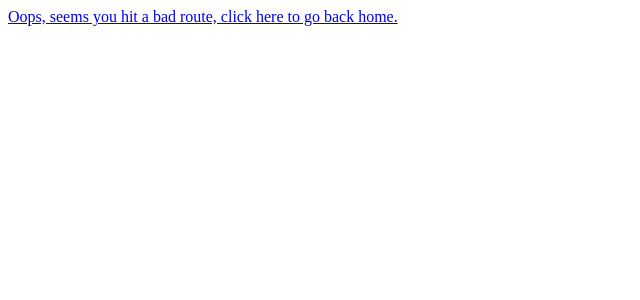
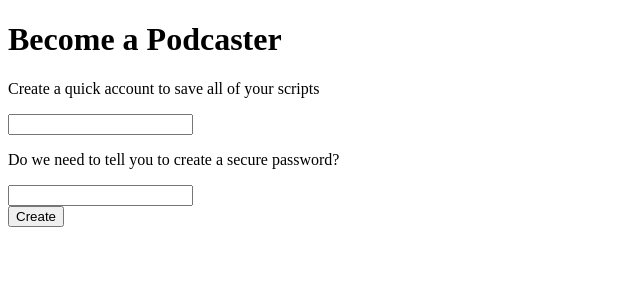
Before and after one commit to EstebanDalelR/podcaster, a Next.js app: page /signup in a window 1280 px wide. Shown: the top 300 px of the page, without its empty margins (0-640 px from the left). Built offline with nearby package versions, Linux system fonts and the light colour scheme.

Commit message:
Create signup page

```diff
--- /dev/null
+++ b/pages/signup.tsx
@@ -0,0 +1,58 @@
+import * as React from "react";
+import Link from "next/link"
+const Signup = () => {
+  let [email, setEmail] = React.useState("")
+  let [password, setPassword] = React.useState("")
+
+  async function sendUser(e) {
+    e.preventDefault()
+
+    let data = {
+      "fields": {
+        "Mail": email,
+        "Password": password
+      }
+    }
+    let resp = await fetch(
+      "/api/createUser",
+      {
+        method: 'POST',
+        headers: {
+          'Content-Type': 'application/json'
+        },
+        body: JSON.stringify(data)
+      }
+    )
+    return true
+
+  }
+  return (
+    <>
+      <h1>Become a Podcaster</h1>
+      <form onSubmit={sendUser}>
+        <p>
+          Create a quick account to save all of your scripts
+      </p>
+        <input
+          type="text"
+          name={"email"}
+          value={email}
+          onChange={(e) => setEmail(e.target.value)}
+        />
+        <p>
+          Do we need to tell you to create a secure password?
+      </p>
+        <input
+          type="password"
+          name={"password"}
+          value={password}
+          onChange={(e) => setPassword(e.target.value)}
+        />
+        <div>
+            <button type="submit">Create</button>
+        </div>
+      </form>
+    </>
+  )
+}
+export default Signup;
```
